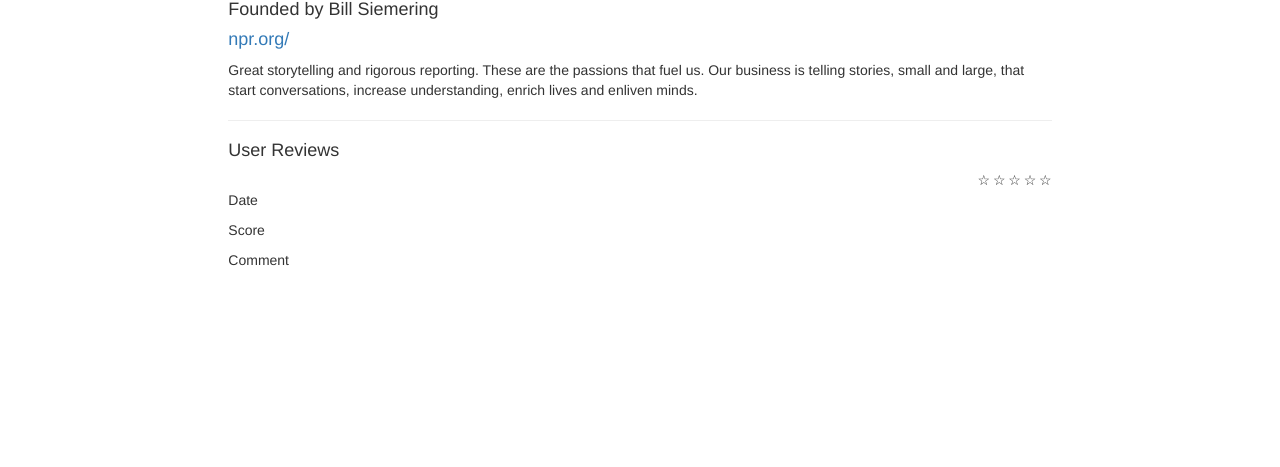
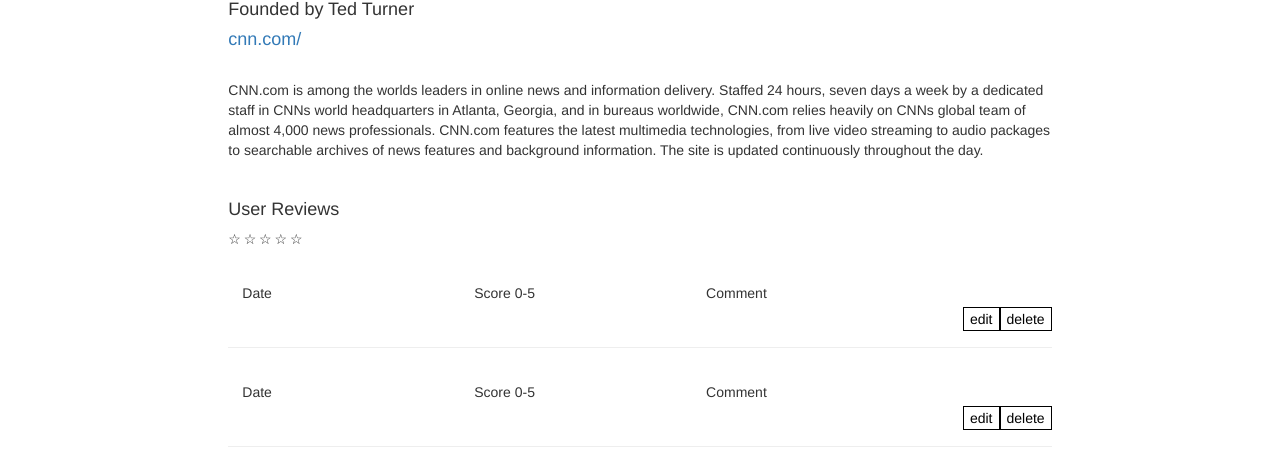
Before and after one commit to revalidate/project-1, a website: page views/newsOrg/show.html in a window 1280 px wide. Shown: the part 538-1005 px from the top of the page. Before the commit the page ends 818 px from the top, so only its background shows below. Drawn offline with nearby package versions, Linux system fonts and the light colour scheme; files that its build step writes are made by us from their sources; no server answers; files whose address does not match are found by name.

Commit message:
added edit/delete button and user reviews table on show.html. also added  more info button on homepage

```diff
--- a/public/css/styles.css
+++ b/public/css/styles.css
@@ -17,7 +17,7 @@
 
 .rating {
   unicode-bidi: bidi-override;
-  direction: rtl;
+/*  direction: rtl;*/
 }
 .rating > span {
   display: inline-block;
@@ -30,6 +30,16 @@
    position: absolute;
 }
 
-#reviews.p {
+.user-review {
   display: inline-block;
+  width: 200px;
+  height: 10px;
+  margin: 1em;
 }
+
+.btn-primary {
+  background-color: white;
+  color: black;
+  border: 1px solid black;
+  float: right;
+}
--- a/views/newsOrg/show.html
+++ b/views/newsOrg/show.html
@@ -46,22 +46,39 @@
 
       <div class="col-md-8 col-md-offset-2">
         <div class="news-orgs-list">
-          <h2>NPR</h2>
-          <h4>Founded by Bill Siemering</h4>
-          <h4><a href="http://www.npr.org/">npr.org/</a></h4>
+          <h2>CNN</h2>
+          <h4>Founded by Ted Turner</h4>
+          <h4><a href="http://www.cnn.com/">cnn.com/</a></h4>
+          <br>
           <p>
-            Great storytelling and rigorous reporting. These are the passions that fuel us. Our business is telling stories, small and large, that start conversations, increase understanding, enrich lives and enliven minds.</p>
-          <hr>
-
+            CNN.com is among the worlds leaders in online news and information delivery. Staffed 24 hours, seven days a week by a dedicated staff in CNNs world headquarters in Atlanta, Georgia, and in bureaus worldwide, CNN.com relies heavily on CNNs global team of almost 4,000 news professionals. CNN.com features the latest multimedia technologies, from live video streaming to audio packages to searchable archives of news features and background information. The site is updated continuously throughout the day.</p>
+          <br>
           <h4>User Reviews</h4>
             <div class="rating">
               <span>☆</span><span>☆</span><span>☆</span><span>☆</span><span>☆</span>
             </div>
-            <div id="reviews">
-              <p>Date</p>
-              <p>Score</p>
-              <p>Comment</p>
+            <br>
+            <div>
+              <div class="user-review">Date</div>
+              <div class="user-review">Score 0-5</div>
+              <div class="user-review">Comment</div>
+              <br>
+              <button class='btn-primary delete'>delete</button>
+              <button class='btn-primary'>edit</button>
+              <br>
             </div>
+            <hr>
+
+            <div>
+              <div class="user-review">Date</div>
+              <div class="user-review">Score 0-5</div>
+              <div class="user-review">Comment</div>
+              <br>
+              <button class='btn-primary delete'>delete</button>
+              <button class='btn-primary'>edit</button>
+              <br>
+            </div>
+            <hr>
 
         </div>
       </div>
```
Also changed, not shown: views/newsOrg/index.html (+25 -0 lines).
